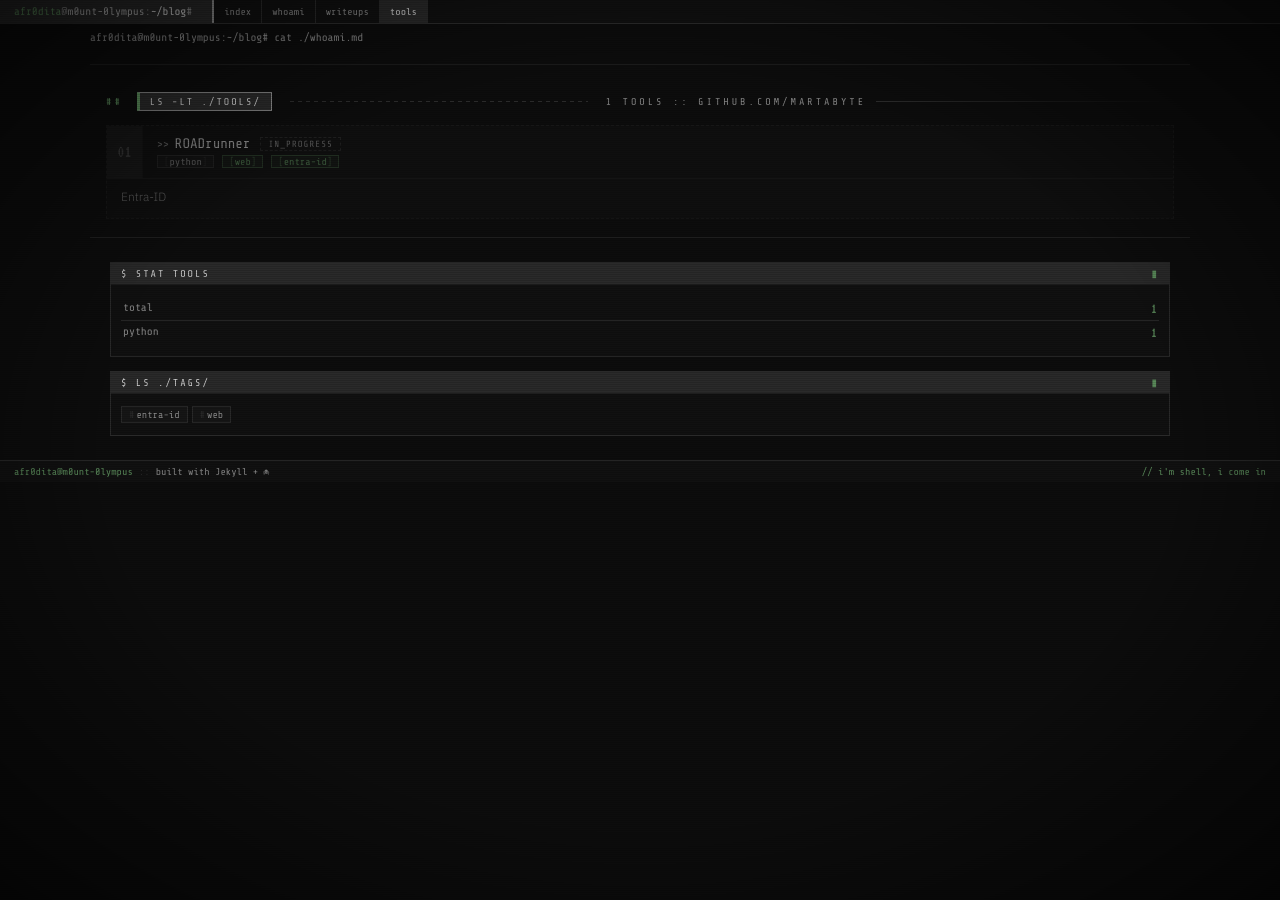
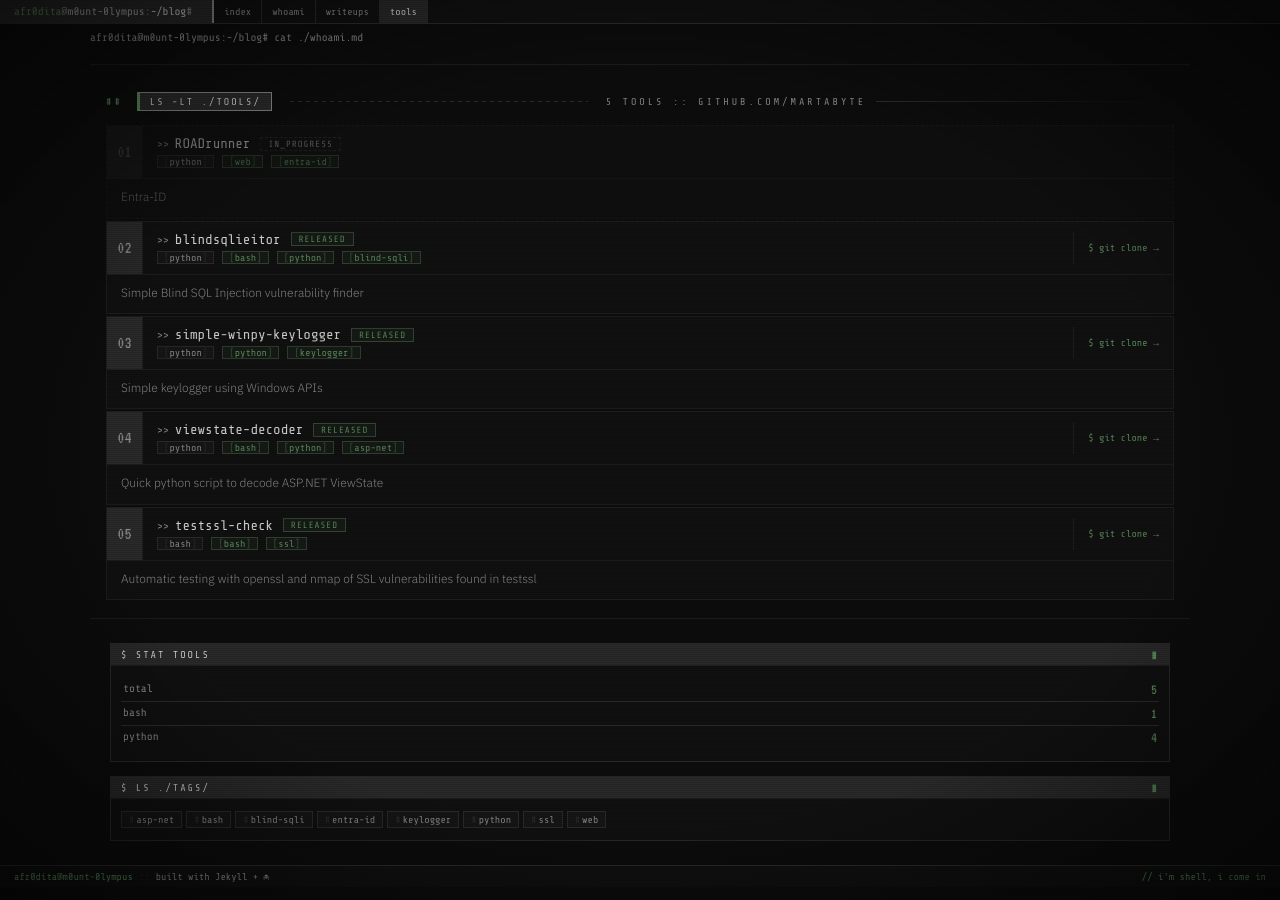
Before and after one commit to martabyte/martabyte.github.io, a Jekyll site: the page built from pages/tools.md, in a window 1280 px wide. Built offline with Jekyll 4.4.1, drawn with Linux system fonts in a browser that asks for light colours.

Commit message:
hardcore update

```diff
--- a/_config.yml
+++ b/_config.yml
@@ -81,3 +81,31 @@ tools:
     status: in_progress
     tags: [web, entra-id]
     url:
+
+  - name: blindsqlieitor
+    desc: Simple Blind SQL Injection vulnerability finder
+    lang: python
+    status: released
+    tags: [bash, python, blind-sqli]
+    url: https://github.com/martabyte/blindsqlieitor
+
+  - name: simple-winpy-keylogger
+    desc: Simple keylogger using Windows APIs
+    lang: python
+    status: released
+    tags: [python, keylogger]
+    url: https://github.com/martabyte/simple-winpy-keylogger
+
+  - name: viewstate-decoder
+    desc: Quick python script to decode ASP.NET ViewState
+    lang: python
+    status: released
+    tags: [bash, python, asp-net]
+    url: https://github.com/martabyte/viewstate-decoder
+
+  - name: testssl-check
+    desc: Automatic testing with openssl and nmap of SSL vulnerabilities found in testssl
+    lang: bash
+    status: released
+    tags: [bash, ssl]
+    url: https://github.com/martabyte/testssl-check
```
